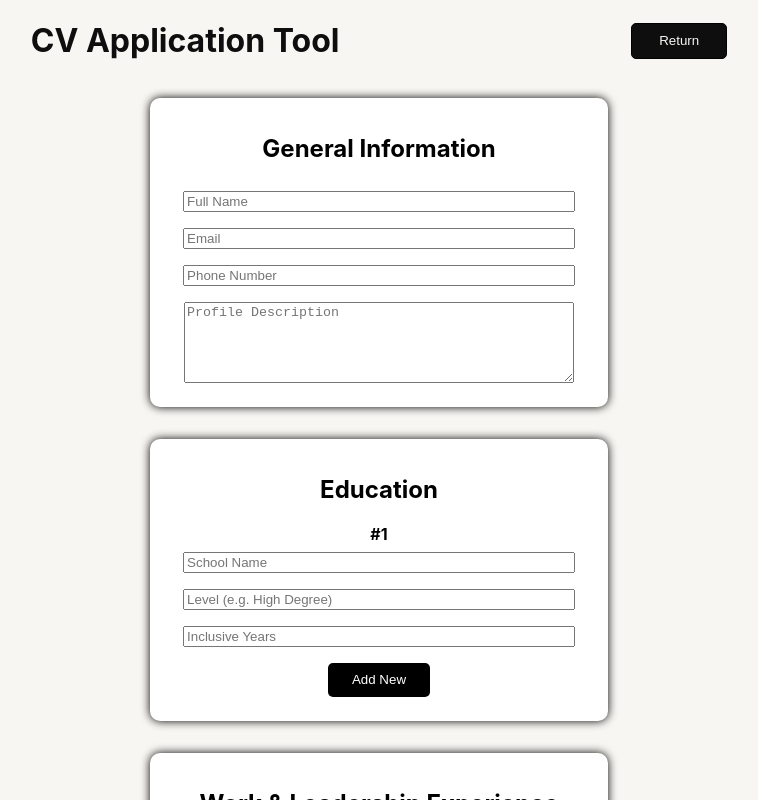
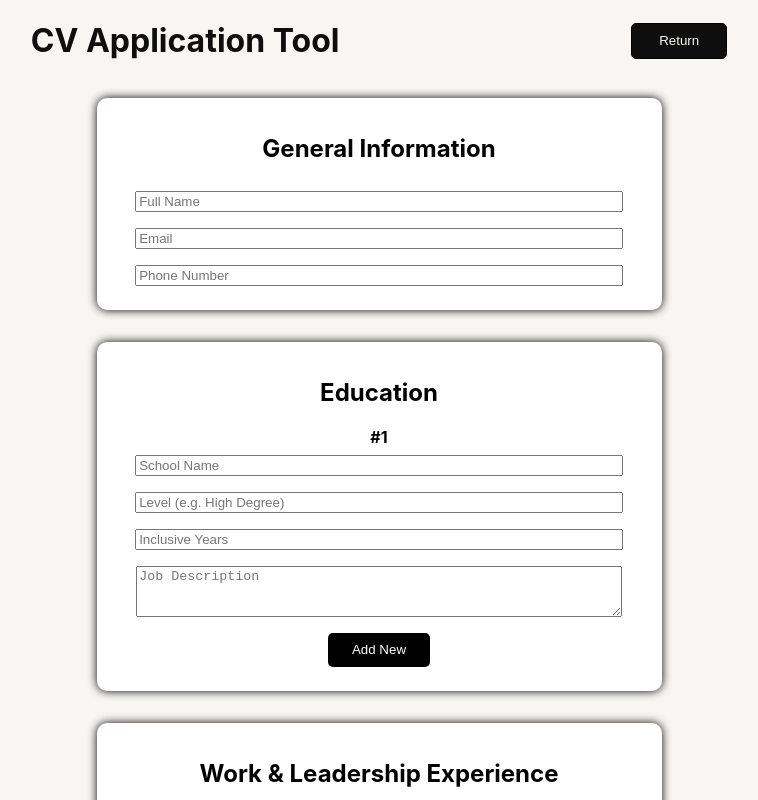
Before and after one commit to keaneatl/cv-application, a React (Create React App) app: page / in a window 1280 px wide. Both pictures are taken after a click on the button "Edit CV". Shown: the top 800 px of the page, without its empty margins (261-1019 px from the left). Built offline with nearby package versions, Linux system fonts and the light colour scheme.

Commit message:
All details can now be dynamically edited by the user

```diff
--- a/src/App.js
+++ b/src/App.js
@@ -50,9 +50,10 @@ class App extends Component {
   };
 
   handleGIChange = (e) => {
-    const { target: name, value } = e;
+    const { name, value } = e.target;
     this.setState({
       GeneralInfo: {
+        ...this.state.GeneralInfo,
         [name]: value,
       },
     });
@@ -61,9 +62,12 @@ class App extends Component {
   handleEduChange = (e) => {
     const { name, value } = e.target;
     this.setState({
-      Edu: {
-        [name]: value,
-      },
+      Edu: [
+        {
+          ...this.state.Edu[0],
+          [name]: value,
+        },
+      ],
     });
   };
 
@@ -71,6 +75,7 @@ class App extends Component {
     const { name, value } = e.target;
     this.setState({
       Work: {
+        ...this.state.Work,
         [name]: value,
       },
     });
@@ -95,22 +100,25 @@ class App extends Component {
                 type="text"
                 className="FullName"
                 placeholder="Full Name"
+                name="Name"
                 onChange={this.handleGIChange}
               ></input>
 
-              <input type="email" className="Email" placeholder="Email"></input>
+              <input
+                type="email"
+                name="Email"
+                className="Email"
+                placeholder="Email"
+                onChange={this.handleGIChange}
+              ></input>
 
               <input
                 type="tel"
                 className="CellNum"
                 placeholder="Phone Number"
+                name="Number"
+                onChange={this.handleGIChange}
               ></input>
-              <textarea
-                name="Description"
-                cols="50"
-                rows="5"
-                placeholder="Profile Description"
-              />
             </div>
             <div className="Education">
               <h2>Education</h2>
@@ -119,17 +127,32 @@ class App extends Component {
                 type="text"
                 className="SchoolName"
                 placeholder="School Name"
+                name="School"
+                onChange={this.handleEduChange}
               ></input>
               <input
                 type="text"
                 className="SchoolLevel"
+                name="Level"
                 placeholder="Level (e.g. High Degree)"
+                onChange={this.handleEduChange}
               ></input>
               <input
                 type="text"
                 className="SchoolDur"
+                name="Years"
                 placeholder="Inclusive Years"
+                onChange={this.handleEduChange}
               ></input>
+              <textarea
+                type="text"
+                name="Description"
+                className="EduDesc"
+                placeholder="Job Description"
+                cols="50"
+                rows="3"
+                onChange={this.handleEduChange}
+              ></textarea>
               <button className="FormBtn">Add New</button>
             </div>
             <div className="WorkExp">
@@ -138,24 +161,32 @@ class App extends Component {
               <input
                 type="text"
                 className="CompanyName"
+                name="Company"
                 placeholder="Company Name"
+                onChange={this.handleWorkChange}
               ></input>
               <input
                 type="text"
                 className="PositionTitle"
+                name="Position"
                 placeholder="Position/Title"
+                onChange={this.handleWorkChange}
               ></input>
               <input
                 type="text"
                 className="WorkDur"
+                name="WorkYears"
                 placeholder="Inclusive Years"
+                onChange={this.handleWorkChange}
               ></input>
               <textarea
                 type="text"
                 className="JobDesc"
+                name="WorkDesc"
                 placeholder="Job Description"
                 cols="50"
                 rows="3"
+                onChange={this.handleWorkChange}
               ></textarea>
               <button className="FormBtn">Add New</button>
             </div>
--- a/src/index.css
+++ b/src/index.css
@@ -70,7 +70,7 @@ textarea {
   justify-content: left;
   align-items: center;
   height: 100%;
-  width: 80%;
+  width: 100%;
 }
 
 .Header {
--- a/src/styles/EducationStyles.css
+++ b/src/styles/EducationStyles.css
@@ -1,5 +1,4 @@
 .cv-education {
-  background-color: blanchedalmond;
   display: flex;
   flex-direction: row;
   justify-content: space-evenly;
```
